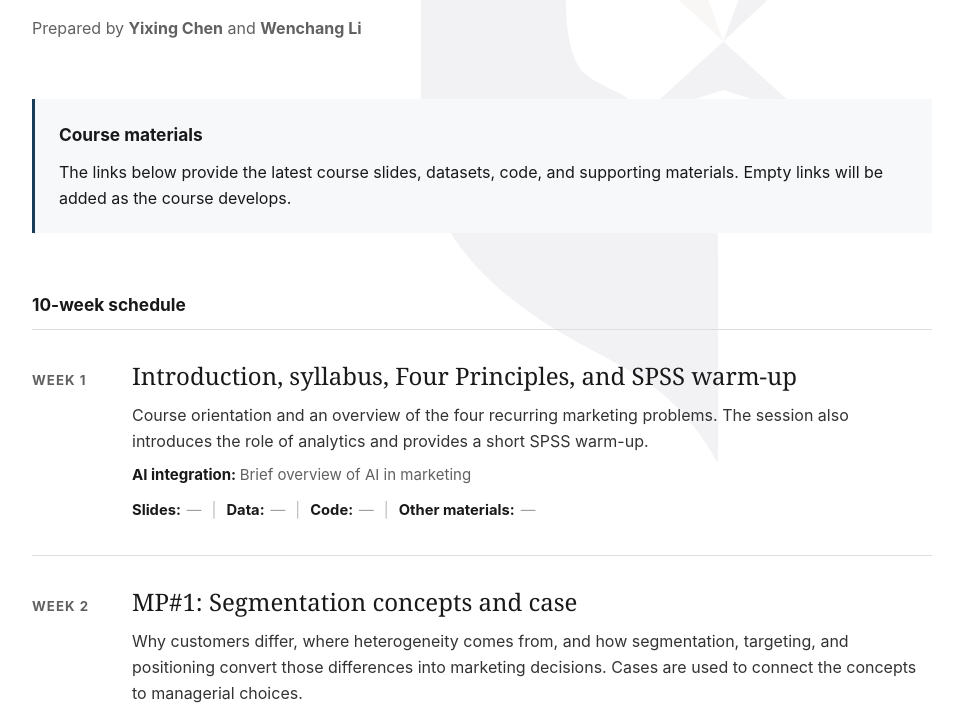
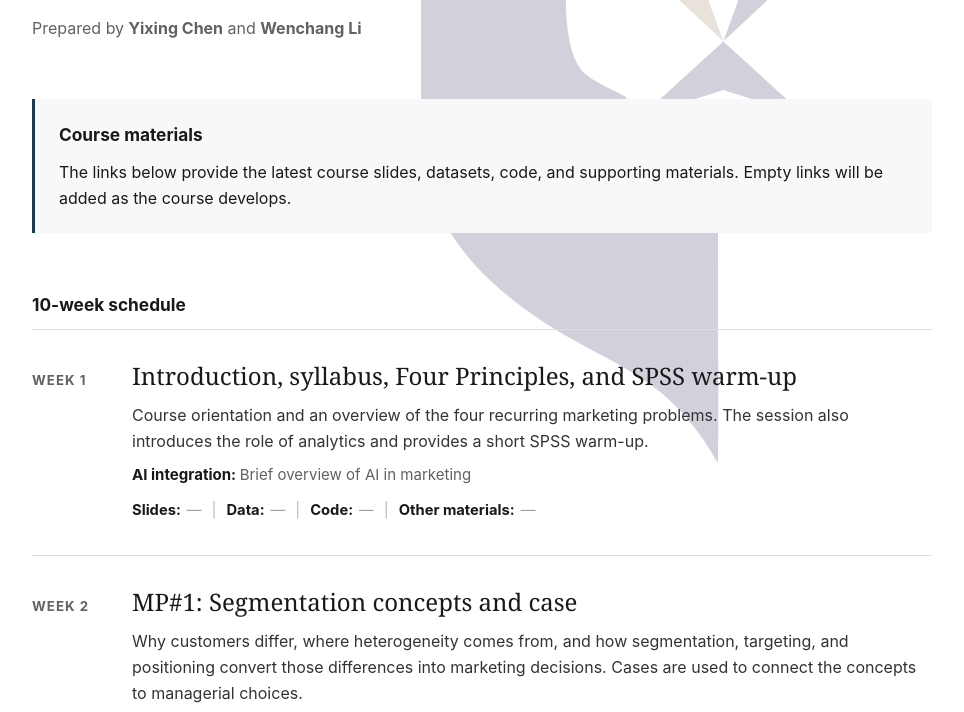
Before and after one commit to WenchangLi1997/Marketing-Management-Teaching, a plain HTML site: page index.html in a window 1280 px wide. Shown: the part 338-1050 px from the top of the page, without its empty margins (158-1122 px from the left). Drawn offline with Linux system fonts and the light colour scheme.

Commit message:
Update styles.css

```diff
--- a/assets/css/styles.css
+++ b/assets/css/styles.css
@@ -28,7 +28,7 @@ body::before {
   z-index: 0;
   inset: 0;
   background: url("../smu-lion.svg") 78% 46% / clamp(300px, 42vw, 620px) auto no-repeat;
-  opacity: 0.055;
+  opacity: 0.2;
   pointer-events: none;
 }
 
```
